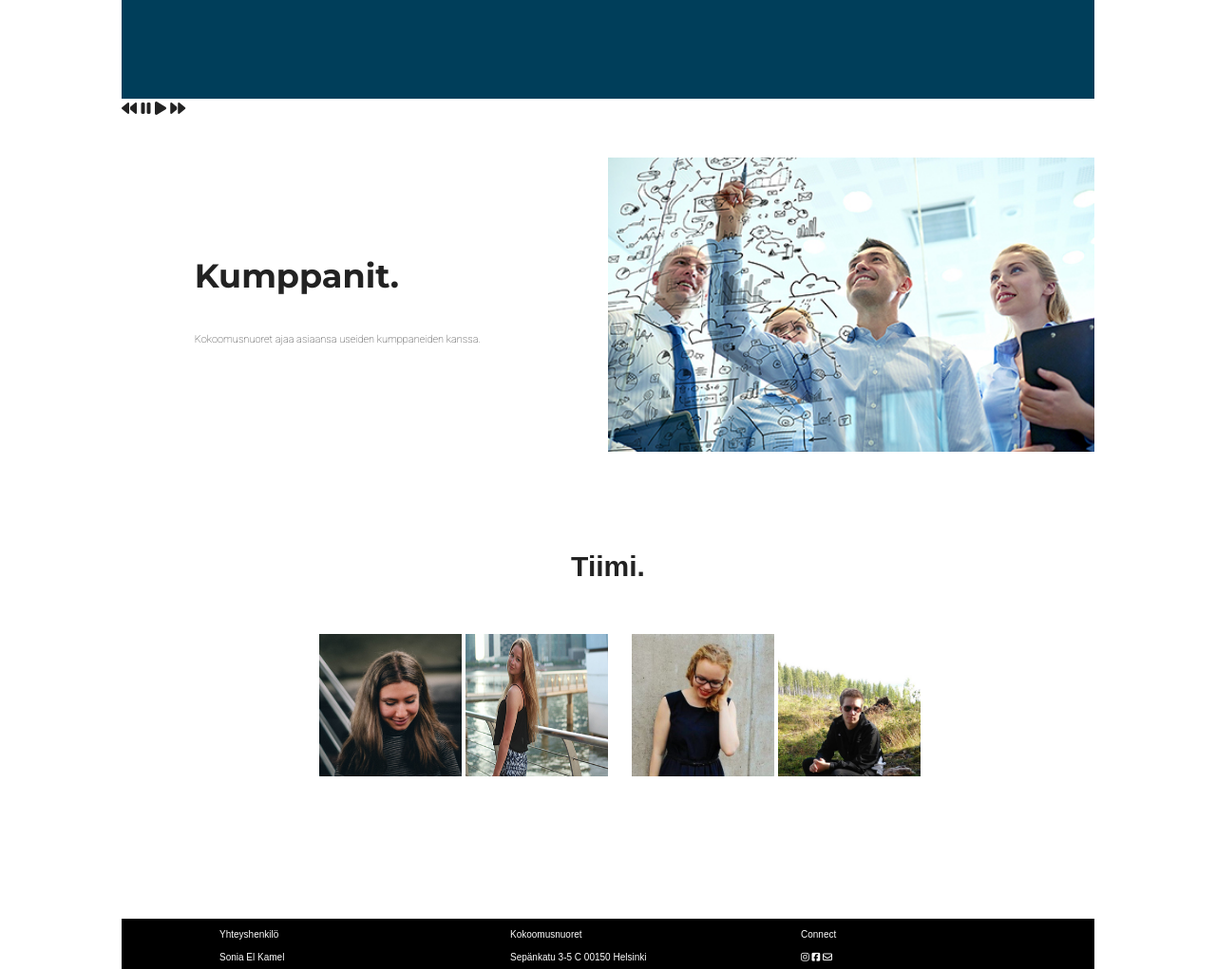
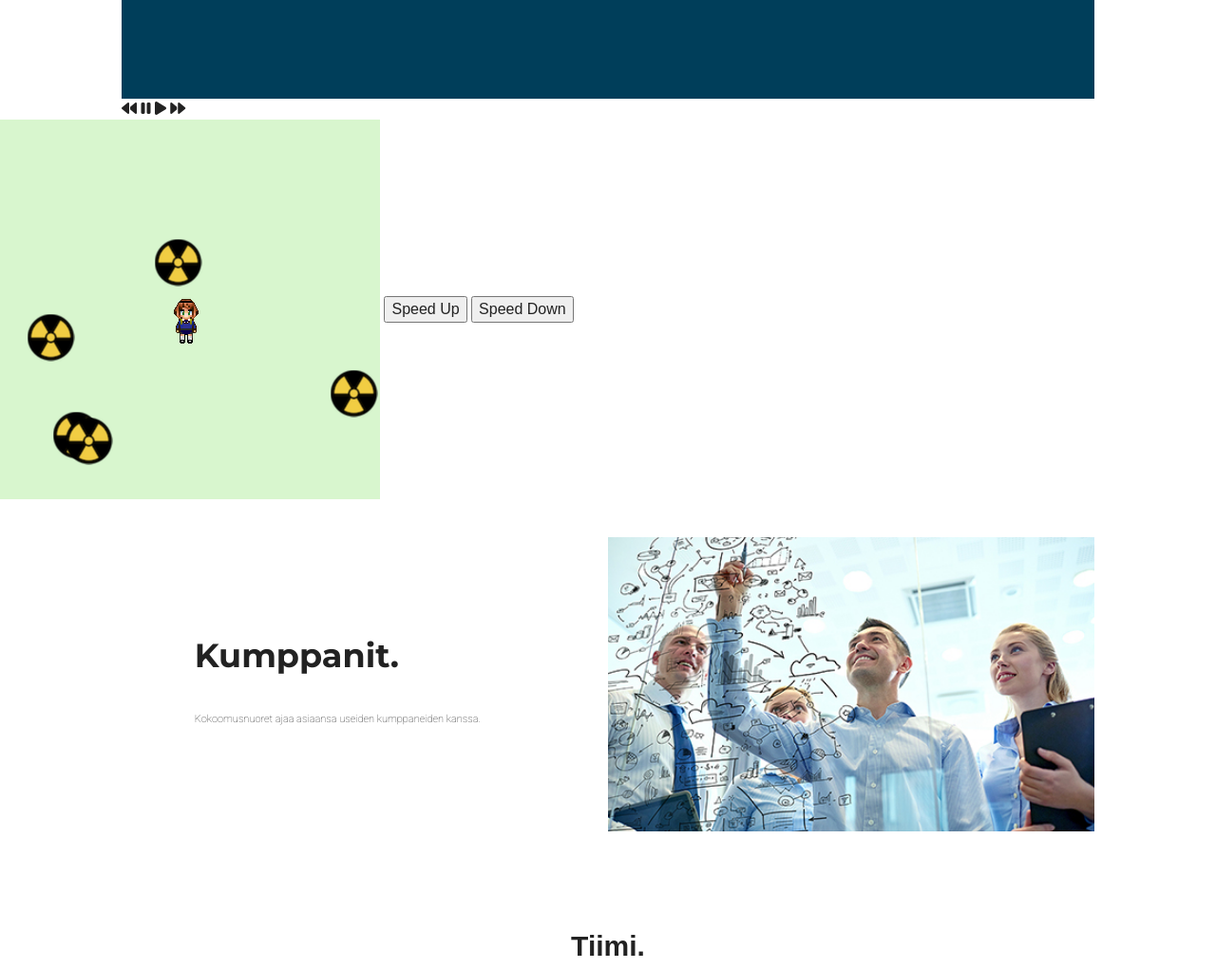
Before and after one commit to soniaelkamel/soniaelkamel.github.io, a plain HTML site: page Harkkatyo/index.html in a window 1280 px wide. Shown: the part 1460-2481 px from the top of the page at 95% size. Drawn offline with nearby package versions, Linux system fonts and the light colour scheme; no server answers.

Commit message:
moiii
miiii

```diff
--- /dev/null
+++ b/Harkkatyo/animation.js
@@ -0,0 +1,156 @@
+$(document).ready( function() {
+    var canvas = document.getElementById('canvas');
+    var ctx = canvas.getContext('2d');
+    canvas.width = 400;
+    canvas.height = 400;
+    var enemies = [];
+
+    var enemyImage = new Image ();
+    var enemyImageLoaded = false;
+    enemyImage.onload = function(){
+        enemyImageLoaded = true;
+    }
+    enemyImage.src = "enemy.png";
+
+
+    var playerImage = new Image ();
+    var playerImageLoaded = false;
+    playerImage.onload = function(){
+    playerImageLoaded = true;
+    }
+    playerImage.src = "player.png"
+
+
+    var monsteri = sprite({
+            context: ctx,
+            width: 50,
+            height: 50,
+            image: enemyImage
+    });
+
+
+    var frameCount = 0;
+    var directions = ['left', 'right', 'up', 'down']
+    var index = Math.floor(Math.random() * 4)
+
+
+    function init() {
+        for(i=0;i<5;i++){
+             enemies.push(createMonster())
+        }
+        var monsterri = document.getElementById("enemyAnimation");
+        ctx.drawImage(monsteri.image, 0, 0)
+    }
+
+    function drawPlayer(ctx) {
+        var x = player.x - (player.w / 2);
+        var y = player.y - (player.h / 2);
+        if(player.direction == 1) {
+            ctx.drawImage(playerImage, 31, 0, 31, 64, x, y, 31, 64)
+        }
+        else if(player.direction == 2) {
+            ctx.drawImage(playerImage, 62, 0, 31, 64, x, y, 31, 64)
+        }
+        else {
+            ctx.drawImage(playerImage, 0, 0, 31, 64, x, y, 31, 64)
+        }
+    };
+
+    function drawEnemy(context,enemy) {
+        var x = enemy.x - (enemy.w / 2);
+        var y = enemy.y - (enemy.h /2);
+        context.drawImage(enemyImage, x, y);
+    }
+
+    addEventListener('mousedown', function(e) {
+        var x = e.offsetX
+        var y = e.offsetY
+        for(i = 0; i<enemies.length;i++) {
+            if (enemies[i].x <= x && x<= (enemies[i].x + 50)&& enemies[i].y <= y && y <= (enemies[i].y + 41)) {
+                enemies.splice(i, 1)
+            }
+        }
+    })
+
+    $("#speedDown").click(function() {
+        if(player.speed > 5)
+        player.speed-=5
+    })
+
+    $("#speedUp").click(function() {
+            player.speed+=5
+    })
+
+    var keysDown = {}
+      window.addEventListener('keydown', function(e) {
+        keysDown[e.keyCode] = true;
+        player.direction = 3;
+    });
+
+
+    window.addEventListener('keyup', function(e) {
+        delete keysDown[e.keyCode];
+        player.direction = 4;
+    });
+
+    var arrow_keys_handler = function(e) {
+    switch(e.keyCode){
+        case 37: case 39: case 38:  case 40: // Arrow keys
+        case 32: e.preventDefault(); break; // Space
+        default: break; // do not block other keys
+    }
+    };
+    window.addEventListener("keydown", arrow_keys_handler, false);
+
+    var render = function() {
+        ctx.fillStyle = '#D8F6CE';
+        ctx.fillRect(0, 0, 400, 400);
+        drawPlayer(ctx);
+        for(var i=0; i<enemies.length; i++) {
+             drawEnemy(ctx, enemies[i])
+        }
+        if(enemyImageLoaded){
+
+        }
+    };
+
+
+    function update() {
+        if (38 in keysDown) {
+            movePlayer('up');
+        }
+
+        if (40 in keysDown) {
+            movePlayer('down');
+        }
+
+        if (37 in keysDown) {
+            movePlayer('left');
+            player.direction = 1;
+        }
+
+        if (39 in keysDown) {
+            movePlayer('right');
+            player.direction = 2;
+        }
+
+        for(var i=0;i<enemies.length;i++) {
+            if(frameCount%10 == 0) {
+                enemies[i].direction = directions[Math.floor(Math.random() * 4)]
+             }
+            moveEnemy(enemies[i])
+        }
+        touchEnemy(enemies  )
+    };
+
+
+    function main() {
+        frameCount++;
+        update();
+        render();
+        requestAnimationFrame(main);
+    };
+
+    init();
+    main();
+})
--- a/Harkkatyo/css/main.css
+++ b/Harkkatyo/css/main.css
@@ -55,6 +55,12 @@ textarea {
 /* ==========================================================================
    Author's custom styles
    ========================================================================== */
+
+#canvas {
+    margin-top: 100;
+    margin-bottom: 100;
+    align-content: center;
+}
 
 .mint-box {
     padding-top: 100px;
--- /dev/null
+++ b/Harkkatyo/enemy.js
@@ -0,0 +1,61 @@
+function createMonster(){
+    var monster = {
+        x: Number(Math.floor(Math.random()* 350 + 20)),
+	    y: Number(Math.floor(Math.random() * 350 + 20)),
+        w: 5,
+        h: 5,
+        speed: 2,
+        direction: 'up'
+    }
+	return monster
+}
+
+function moveEnemy(enemy){
+    switch (enemy.direction) {
+            case "left":
+                enemy.x -= enemy.speed;
+                if ( enemy.x < 5) {
+                     enemy.x = 5;
+                }
+                break;
+            case "right":
+                enemy.x += enemy.speed;
+                if ( enemy.x > 350) {
+                     enemy.x = 350;
+                }
+                break;
+            case "up":
+                 enemy.y -= enemy.speed;
+                if ( enemy.y < 10) {
+                     enemy.y = 10;
+                }
+                break;
+            case "down":
+               enemy.y += enemy.speed;
+                if ( enemy.y > 350) {
+                     enemy.y = 350;
+                }
+                break;
+    }
+}
+
+
+function sprite(options) {
+
+    var that = {};
+    that.context = options.context;
+    that.width;
+    that.height = options.height;
+    that.image = options.image;
+
+    that.render = function() {
+        that.context.drawImage(
+               that.image,
+               0,
+               0,
+               30,
+               30);
+    };
+    console.log(that.image)
+    return that;
+}
--- a/Harkkatyo/index.html
+++ b/Harkkatyo/index.html
@@ -21,6 +21,13 @@
     <link href="https://fonts.googleapis.com/css?family=Yanone+Kaffeesatz" rel="stylesheet">
     <link rel="stylesheet" href="css/normalize.min.css">
     <link rel="stylesheet" href="css/main.css">
+    <script
+        src="https://code.jquery.com/jquery-3.2.1.min.js"
+        integrity="sha256-hwg4gsxgFZhOsEEamdOYGBf13FyQuiTwlAQgxVSNgt4="
+        crossorigin="anonymous"></script>
+    <script src ="enemy.js"></script>
+    <script src="player.js"></script>
+    <script src ="animation.js"></script>
 
     <!--[if lt IE 9]>
             <script src="https://cdnjs.cloudflare.com/ajax/libs/html5shiv/3.7.3/html5shiv.min.js"></script>
@@ -59,7 +66,6 @@
 
                 </div>
             </div>
-
             <section class="mint-box">
                 <div id="news"></div>
             </section>
@@ -69,6 +75,9 @@
                 <i id="play" class="fa fa-play" aria-hidden="true"></i>
                 <i id="forward" class="fa fa-forward" aria-hidden="true"></i>
                 </div>
+            <canvas id='canvas'></canvas>
+            <button id="speedUp"> Speed Up </button>
+            <button id= "speedDown"> Speed Down </button>
             <div class="container">
                 <div class="white-box" id="partners">
                     <p class="partners maxfont"> Kumppanit. </p>
@@ -91,12 +100,12 @@
             <footer class="footerclass">
                 <div class="first">
                     <p class="contact"> Yhteyshenkilö </p>
-                    <p class="sonia"> Sonia El Kamel </p>
+                    <p class="sonia"> Kalle Kokoomus </p>
                     <p class="email"> yv@kn.fi </p>
                 </div>
                 <div class="second">
                     <p class="kokoomusnuoret"> Kokoomusnuoret</p>
-                    <p class="adress"> Sepänkatu 3-5 C 00150 Helsinki</p>
+                    <p class="adress"> Kokoomuskatu, Helsinki</p>
 
                 </div>
                 <div class="third">
--- /dev/null
+++ b/Harkkatyo/player.js
@@ -0,0 +1,47 @@
+var player = {
+       x: 200,
+       y: 200,
+       w: 40,
+       h: 40,
+       speed: 10,
+       direction: 0
+    };
+
+    function movePlayer(direction) {
+        switch (direction) {
+            case "left":
+                player.x -= player.speed;
+                if (player.x < 20) {
+                    player.x = 20;
+                }
+                break;
+            case "right":
+                player.x += player.speed;
+                if (player.x > 385) {
+                    player.x = 385;
+                }
+                break;
+            case "up":
+                player.y -= player.speed;
+                if (player.y < 18) {
+                    player.y = 18;
+                }
+                break;
+            case "down":
+                player.y += player.speed;
+                if (player.y > 360) {
+                    player.y = 360;
+                }
+                break;
+        }
+    }
+
+    function touchEnemy(enemies) {
+        for(i =0; i< enemies.length; i++) {
+            if(enemies[i].x <= player.x && player.x <= (enemies[i].x + 50) && enemies[i].y <= player.y && player.y <= (enemies[i].y + 50)) {
+                player.x = 200
+                player.y = 200
+                enemies[i].direction = "left";
+            }
+        }
+    }
```
Also changed, not shown: Harkkatyo/animation.html (added, +20 -0 lines), index.html (deleted, +0 -55 lines), Harkkatyo/enemy.png (added), Harkkatyo/favicon.ico (renamed from favicon.ico), Harkkatyo/player.png (added), Imported piskel.gif (added).
